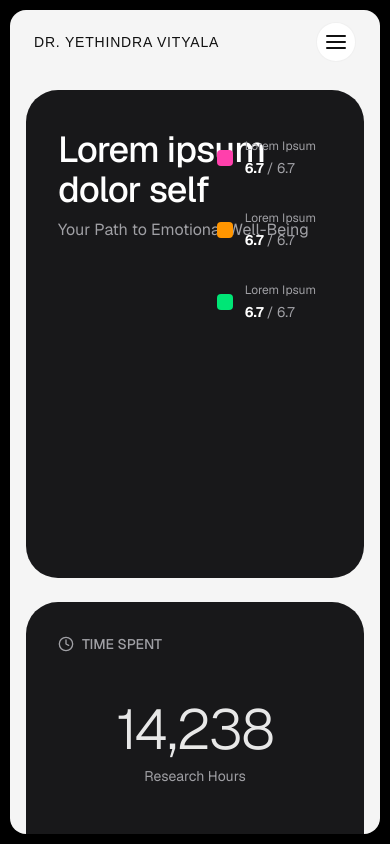
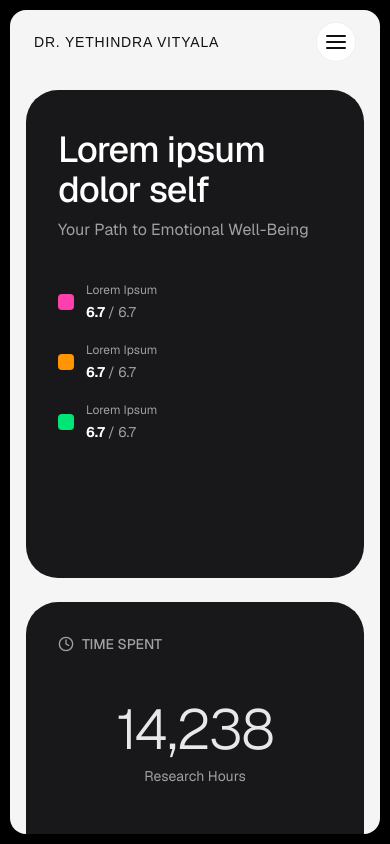
Before and after one commit to asterisksinc/Dr-Yethindra-Vityala-Personal-Platform, a Next.js app: page / in a window 390 px wide. Built offline with nearby package versions, Linux system fonts and the light colour scheme.

Commit message:
feat: implement initial dashboard layout for the home page with hero, metrics, and map sections.

```diff
--- a/app/page.tsx
+++ b/app/page.tsx
@@ -43,13 +43,15 @@ export default function Home() {
     <div className="flex-1 w-full p-4 lg:p-8 flex flex-col gap-6 font-sans">
       <div className="grid grid-cols-1 lg:grid-cols-3 gap-6 auto-rows-fr h-full min-h-[800px]">
         {/* === TOP LEFT: HERO === */}
-        <div className="col-span-1 lg:col-span-2 bg-[#18181A] rounded-[32px] p-8 relative overflow-hidden text-white flex flex-col justify-start">
-          <h1 className="text-4xl lg:text-[42px] font-medium tracking-tight mt-2">
-            Lorem ipsum dolor self
-          </h1>
-          <p className="text-[#A0A0A5] mt-2">Your Path to Emotional Well-Being</p>
+        <div className="col-span-1 lg:col-span-2 bg-[#18181A] rounded-[32px] p-8 relative overflow-hidden text-white flex flex-col justify-start min-h-[460px] md:min-h-0">
+          <div className="relative z-10 max-w-full md:max-w-[60%]">
+            <h1 className="text-4xl lg:text-[42px] font-medium tracking-tight mt-2">
+              Lorem ipsum dolor self
+            </h1>
+            <p className="text-[#A0A0A5] mt-2">Your Path to Emotional Well-Being</p>
+          </div>
 
-          <div className="absolute top-12 right-12 flex flex-col gap-8">
+          <div className="relative md:absolute mt-10 md:mt-0 md:top-12 md:right-12 flex flex-col gap-5 md:gap-8 z-10">
             <div className="flex items-center gap-3">
               <div className="w-4 h-4 rounded-sm bg-[#ff40ac]" />
               <div className="flex flex-col">
```
